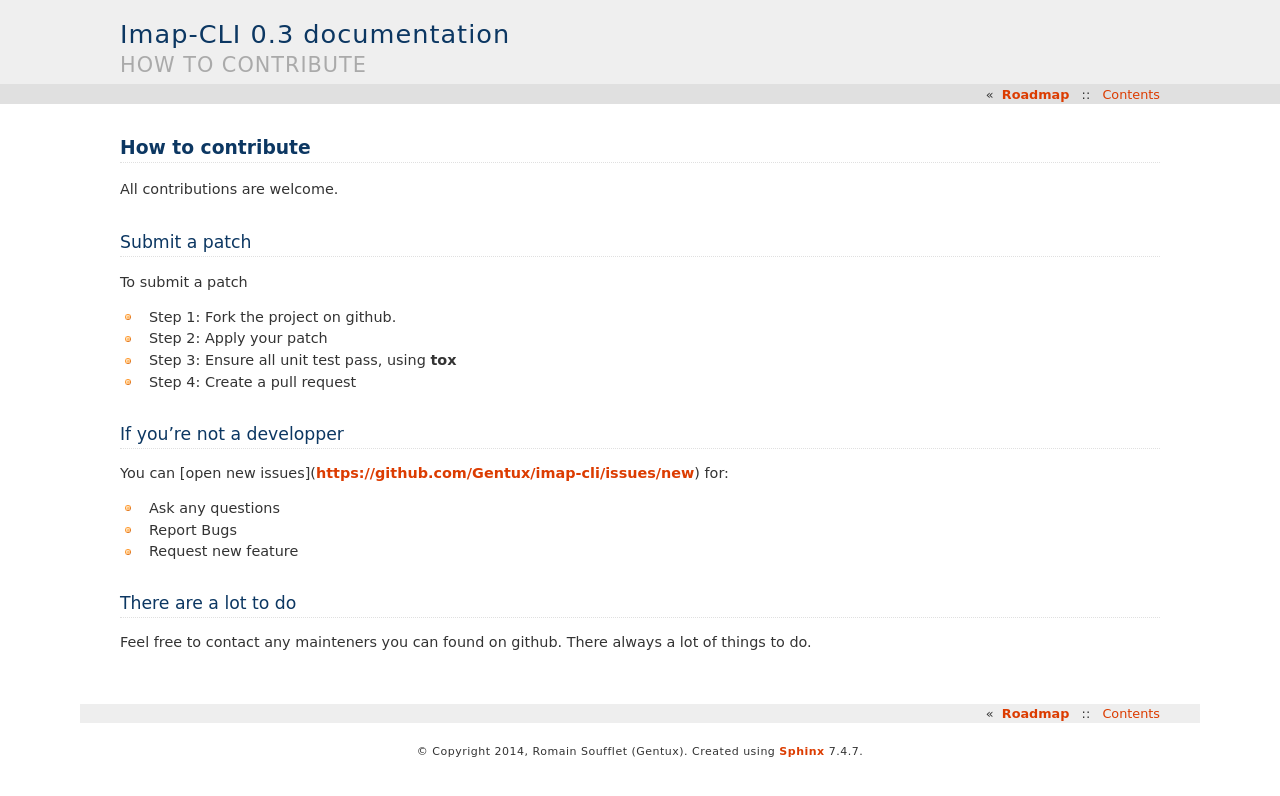
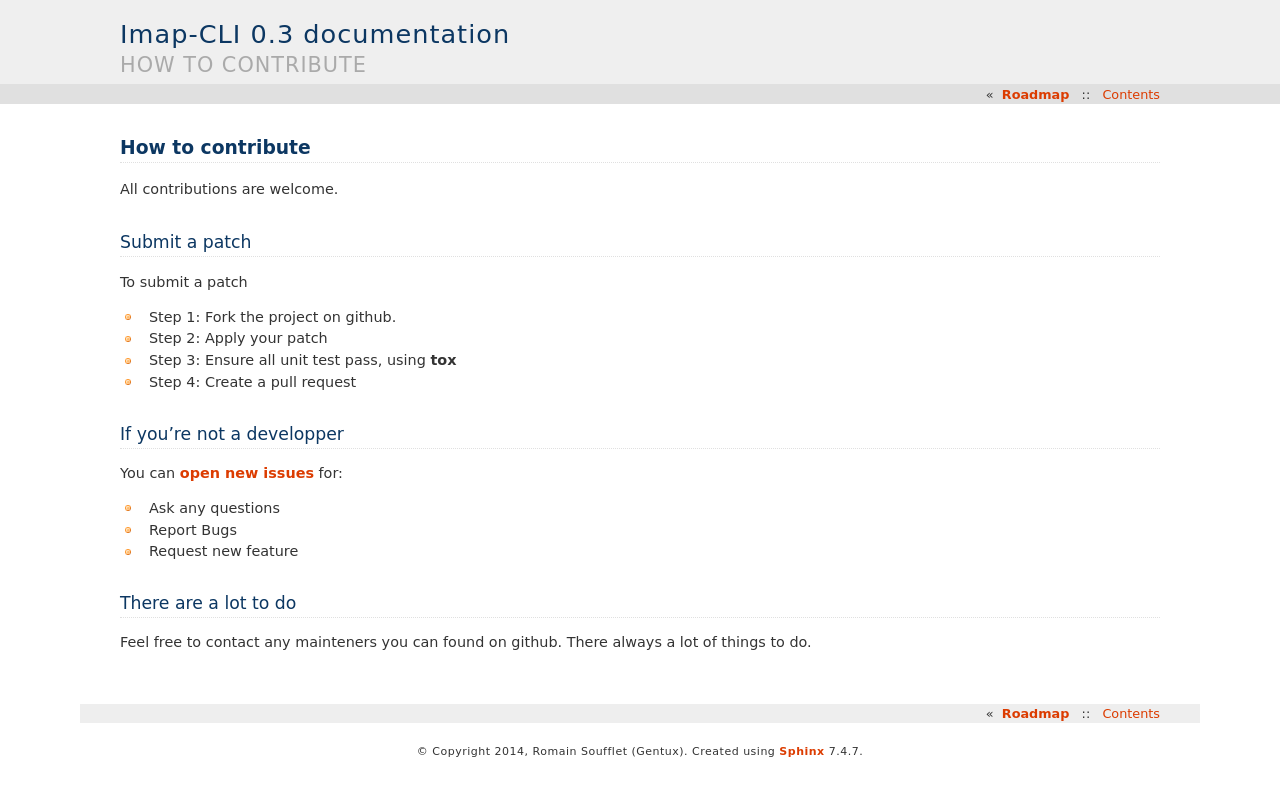
Before and after one commit to Gentux/imap-cli, a Sphinx documentation site: the page built from doc/contribute.rst, in a window 1280 px wide. Shown: the top 796 px of the page. Built offline with Sphinx 7.4.7, drawn with Linux system fonts in a browser that asks for light colours.

Commit message:
Fix a link in doc

```diff
--- a/doc/contribute.rst
+++ b/doc/contribute.rst
@@ -18,13 +18,12 @@ To submit a patch
 If you're not a developper
 --------------------------
 
-You can [open new issues](https://github.com/Gentux/imap-cli/issues/new) for:
+You can `open new issues <https://github.com/Gentux/imap-cli/issues/new>`_ for:
 
 * Ask any questions
 * Report Bugs
 * Request new feature
 
-
 There are a lot to do
 ---------------------
 
```
